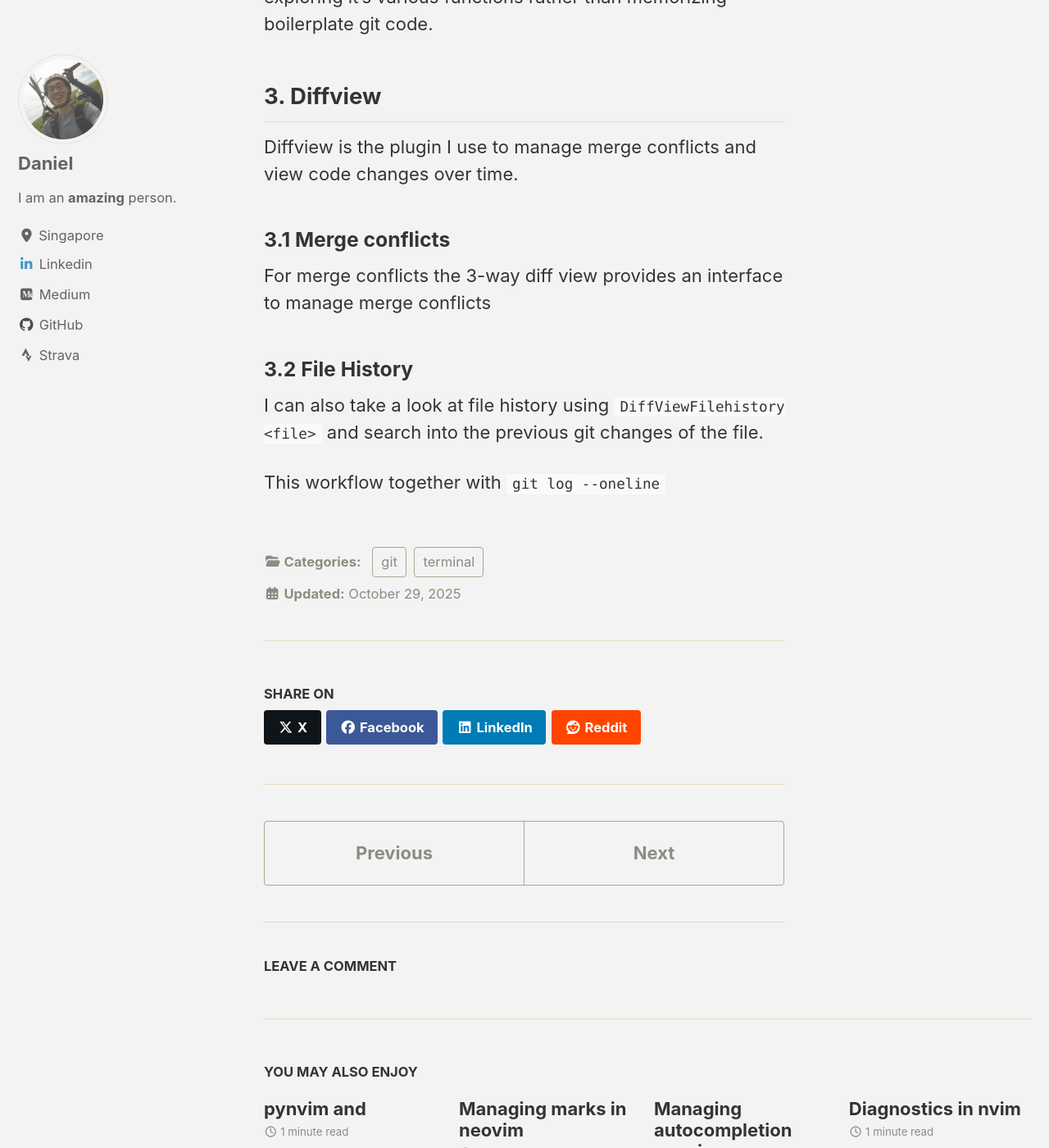
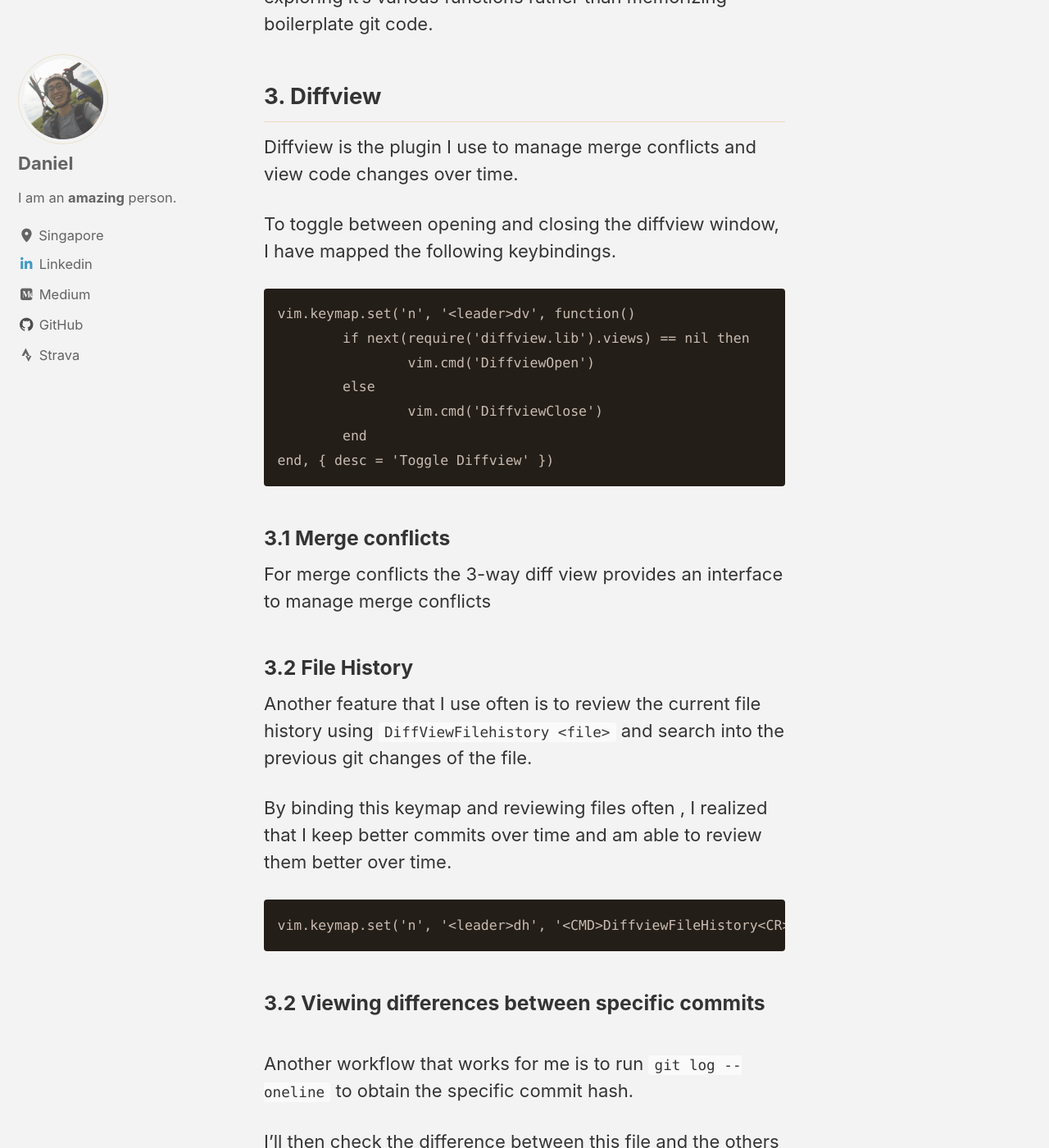
Before and after one commit to marmal88/marmal88.github.io, a Jekyll site: the page built from _posts/2025-10-29-git-plugins.md, in a window 1280 px wide and 1400 px high, scrolled down 2691 px. Shown: the whole window at 82% size. Built offline with Jekyll 4.4.1, drawn with Linux system fonts in a browser that asks for light colours; cached includes are drawn as plain includes; comment, search, counter and statistics services are not loaded; some of the changed text lies outside the part shown.

Commit message:
feat: update git post with updated workflow

````diff
--- a/_posts/2025-10-29-git-plugins.md
+++ b/_posts/2025-10-29-git-plugins.md
@@ -46,10 +46,30 @@ The ease of executing commands that are harder to remember makes me more confide
 ## 3. Diffview
 Diffview is the plugin I use to manage merge conflicts and view code changes over time.
 
+To toggle between opening and closing the diffview window, I have mapped the following keybindings.
+```
+vim.keymap.set('n', '<leader>dv', function()
+	if next(require('diffview.lib').views) == nil then
+		vim.cmd('DiffviewOpen')
+	else
+		vim.cmd('DiffviewClose')
+	end
+end, { desc = 'Toggle Diffview' })
+```
+
 ### 3.1 Merge conflicts
 For merge conflicts the 3-way diff view provides an interface to manage merge conflicts
 
 ### 3.2 File History
-I can also take a look at file history using `DiffViewFilehistory <file>` and search into the previous git changes of the file.
+Another feature that I use often is to review the current file history using `DiffViewFilehistory <file>` and search into the previous git changes of the file.
 
-This workflow together with `git log --oneline`
+By binding this keymap and reviewing files often , I realized that I keep better commits over time and am able to review them better over time.
+
+```
+vim.keymap.set('n', '<leader>dh', '<CMD>DiffviewFileHistory<CR>', { desc = 'View file history' })
+```
+
+### 3.2 Viewing differences between specific commits
+Another workflow that works for me is to run `git log --oneline` to obtain the specific commit hash.
+
+I'll then check the difference between this file and the others using `:DiffViewOpen <commit-hash>`.
````
